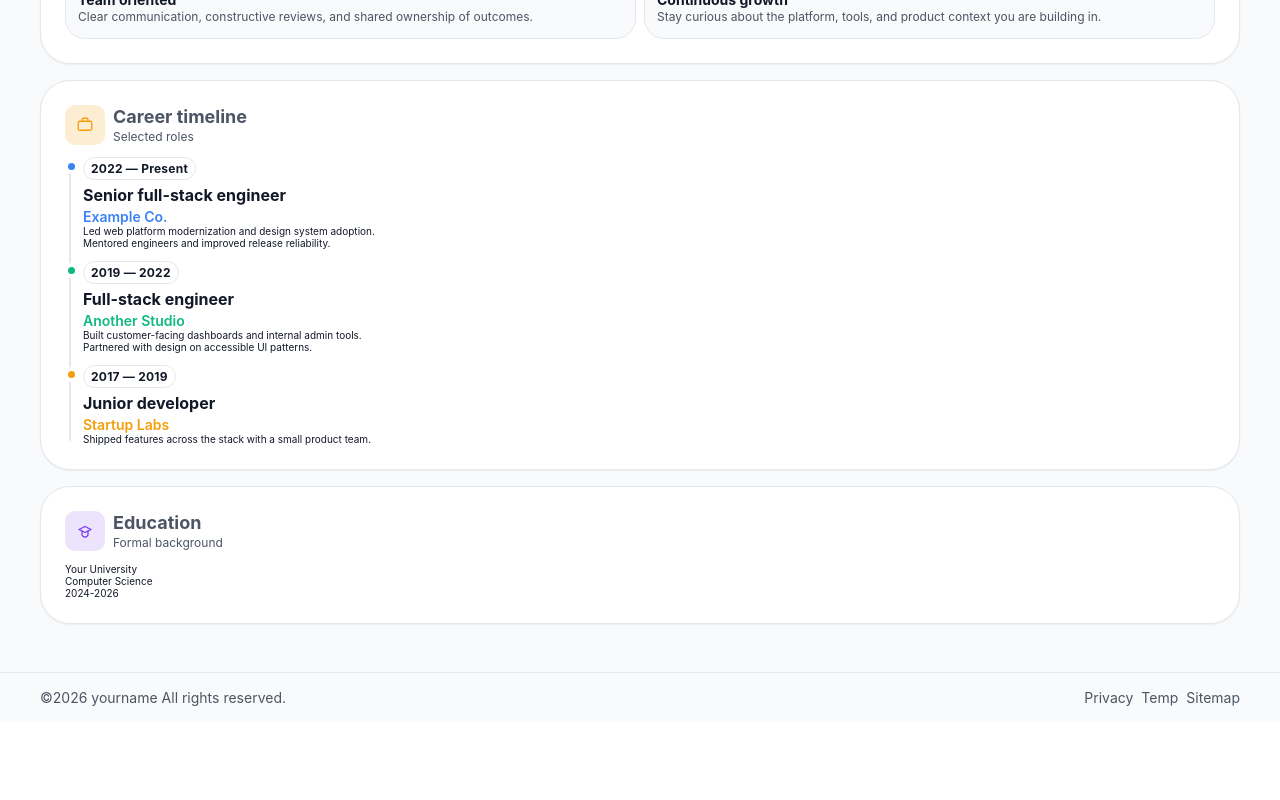
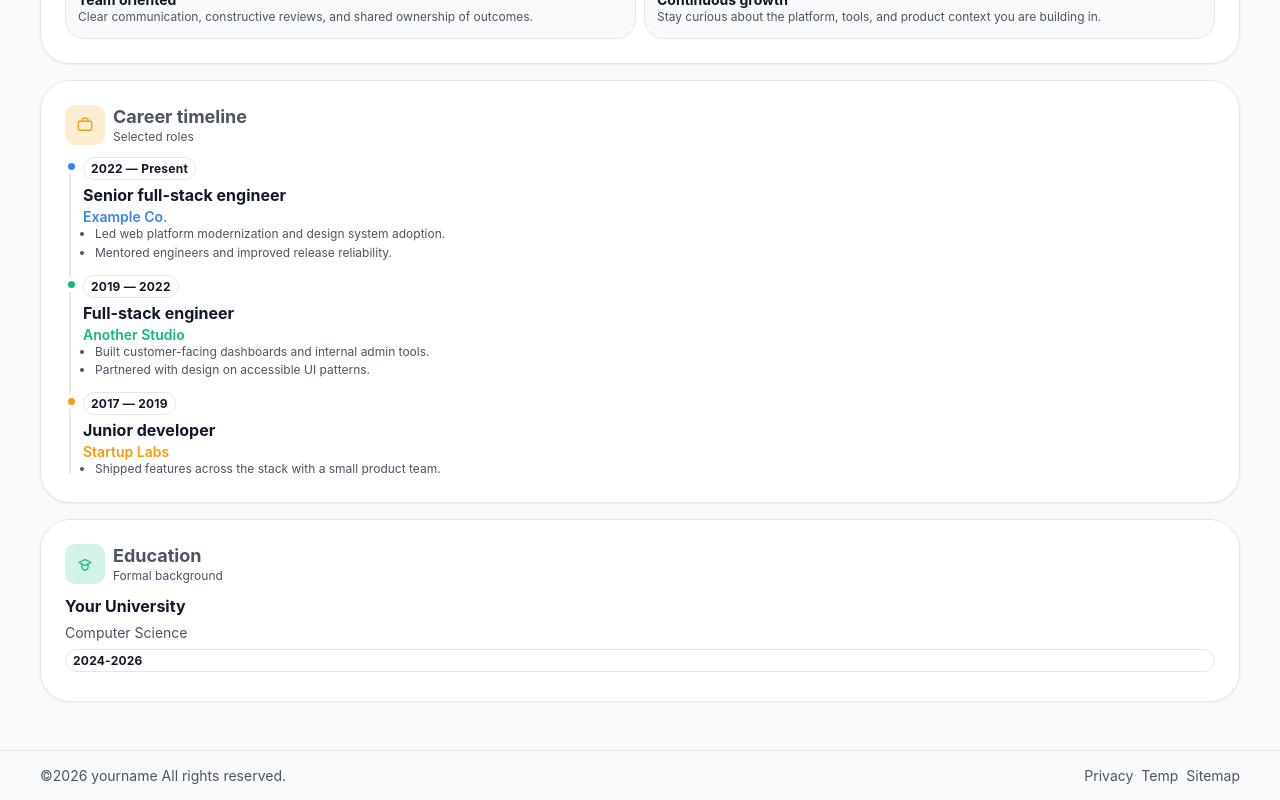
Before and after one commit to lsmxy4/Portfolio, a React (Vite) app: page /about in a window 1280 px wide. Shown: the part 968-1768 px from the top of the page. Before the commit the page ends 1690 px from the top, so only its background shows below. Built offline with nearby package versions, Linux system fonts and the light colour scheme; a web font is replaced by a local one.

Commit message:
About add animation

```diff
--- a/src/components/about/AboutCard.jsx
+++ b/src/components/about/AboutCard.jsx
@@ -1,10 +1,16 @@
 import React from 'react'
 import styles from '../../pages/about/About.module.scss'
+import { motion as Motion } from 'framer-motion'
+import { contentVariants, itemVariants, visualVariants } from '../../utils/aniValue'
 const AboutCard = ({ icons }) => {
   const IconUser = icons.user
 
   return (
-    <article
+    <Motion.article
+      variants={visualVariants}
+      initial="hidden"
+      whileInView="show"
+      viewport={{ amount: .3 }}
       aria-labelledby='about-card-title'
       className={styles.card}>
       <div className={styles.cardHeader}>
@@ -35,7 +41,7 @@ const AboutCard = ({ icons }) => {
         </p>
       </div>
 
-    </article>
+    </Motion.article>
   )
 }
 
--- a/src/components/about/AboutHero.jsx
+++ b/src/components/about/AboutHero.jsx
@@ -1,6 +1,7 @@
 import React from 'react'
 import styles from '../../pages/about/About.module.scss'
 import { motion as Motion } from 'framer-motion'
+import { contentVariants,itemVariants,visualVariants } from '../../utils/aniValue'
 const AboutHero = ({ icons}) => {
 
     const IconMail = icons.mail
@@ -8,21 +9,36 @@ const AboutHero = ({ icons}) => {
     const IconDownload = icons.download
     const IconGithub = icons.github
     return (
-        <Motion.section className={styles.hero} aria-labelledby='about-hero-heading'>
-            <div className={styles.heroContent}>
-                <span className={styles.badge}>
+        <section className={styles.hero} aria-labelledby='about-hero-heading'>
+            <Motion.div
+            className={styles.heroContent}
+            values={contentVariants}
+            initial = "hidden"
+            whileInView="show"
+            viewport={{amount:.3}}
+            >
+                <Motion.span
+                variants={itemVariants}
+                className={styles.badge}>
                     <span className={styles.badgeDot} aria-hidden />
                     Open to opportunities
-                </span>
+                </Motion.span>
                 <p className={styles.eyebrow}>Hello, I&apos;m</p>
-                <h1 id='about-hero-heading' className={styles.title}>
+                <Motion.h1
+                variants={itemVariants}
+                id='about-hero-heading'
+                className={styles.title}>
                     Your name
-                </h1>
-                <p className={styles.lead}>
+                </Motion.h1>
+                <Motion.p
+                variants={itemVariants}
+                className={styles.lead}>
                     Full-stack engineer focused on fast, accessible web experiences. I enjoy turning ambiguous product goals into
                     maintainable systems, clear UI, and measurable outcomes.
-                </p>
-                <div className={styles.metaRow}>
+                </Motion.p>
+                <Motion.div
+                variants={itemVariants}
+                className={styles.metaRow}>
                     <span className={styles.meta}>
                         <span className={styles.metaIcon}>
                             <IconMail />
@@ -36,8 +52,10 @@ const AboutHero = ({ icons}) => {
                         Remote
                     </span>
 
-                </div>
-                <div className={styles.ctaRow}>
+                </Motion.div>
+                <Motion.div
+                variants={itemVariants}
+                className={styles.ctaRow}>
                     <a href="#" className="btn btn__primary">
                         <IconDownload />
                         Download resume
@@ -46,9 +64,15 @@ const AboutHero = ({ icons}) => {
                         <IconGithub />
                         View Github
                     </a>
-                </div>
-            </div>
-            <div className={styles.heroVisual}>
+                </Motion.div>
+            </Motion.div>
+            <Motion.div
+            variants={itemVariants}
+            initial ="hidden"
+            whileInView="show"
+            transition={{delay:1}}
+            viewport={{once:true,amount:.3}}
+            className={styles.heroVisual}>
                 <div className={styles.profileCard}>
                     <div className={styles.profilePlaceholder}/>
                 </div>
@@ -58,8 +82,8 @@ const AboutHero = ({ icons}) => {
                     <span className={styles.statPill}>Freelance friendly</span>
 
                 </div>
-            </div>
-        </Motion.section>
+            </Motion.div>
+        </section>
     )
 }
 
--- a/src/components/about/AducationCard.jsx
+++ b/src/components/about/AducationCard.jsx
@@ -1,13 +1,20 @@
 import React from 'react'
 import styles from '../../pages/about/About.module.scss'
+import { motion as Motion } from 'framer-motion'
+import { articleVariants } from '../../utils/aniValue'
 const AducationCard = ({ icons }) => {
 
   const IconGraduation = icons.graduation
   return (
-    <article  aria-labelledby='edu-title'
-          className={styles.card}>
+    <Motion.article
+      variants={articleVariants}
+      initial="hidden"
+      whileInView="show"
+      viewport={{ amount: .3 }}
+      aria-labelledby='edu-title'
+      className={styles.card}>
       <div className={styles.cardHeader}>
-        <span className={styles.cardIcon}>
+        <span className={`${styles.eduIcon} ${styles.cardIcon}`}>
           <IconGraduation />
         </span>
         <div>
@@ -25,7 +32,7 @@ const AducationCard = ({ icons }) => {
         <p className={styles.eduDegree}>Computer Science</p>
         <p className={styles.eduBadge}>2024-2026</p>
       </div>
-    </article>
+    </Motion.article>
   )
 }
 
--- a/src/components/about/CareerTimeline.jsx
+++ b/src/components/about/CareerTimeline.jsx
@@ -1,9 +1,16 @@
 import React from 'react'
 import styles from '../../pages/about/About.module.scss'
+import { motion as Motion } from 'framer-motion'
+import { articleVariants } from '../../utils/aniValue'
+
 const CareerTimeline = ({ icons, timeline }) => {
   const IconBriefcase = icons.briefcase
   return (
-    <article
+    <Motion.article
+      variants={articleVariants}
+      initial="hidden"
+      whileInView="show"
+      viewport={{ amount: .3 }}
       aria-labelledby='timeline-title'
       className={styles.card}>
       <div className={styles.cardHeader}>
@@ -39,7 +46,7 @@ const CareerTimeline = ({ icons, timeline }) => {
         ))}
       </ul>
 
-    </article>
+    </Motion.article>
   )
 }
 
--- a/src/components/about/CoreValues.jsx
+++ b/src/components/about/CoreValues.jsx
@@ -1,11 +1,21 @@
 import React from 'react'
 import styles from '../../pages/about/About.module.scss'
+import { motion as Motion } from 'framer-motion'
+import { contentVariants, itemVariants, visualVariants } from '../../utils/aniValue'
 
 const CoreValues = ({ icons, coreValues }) => {
   const IconHeart = icons.heart
   return (
-    <article className={styles.card} aria-labelledby='values-title'>
-      <div className={styles.cardHeader}>
+    <Motion.article
+      className={styles.heroContent}
+      values={contentVariants}
+      initial="hidden"
+      whileInView="show"
+      viewport={{ amount: .3 }}
+      className={styles.card} aria-labelledby='values-title'>
+      <Motion.div
+        variants={itemVariants}
+        className={styles.cardHeader}>
         <span className={styles.cardIcon}>
           <IconHeart />
         </span>
@@ -18,13 +28,19 @@ const CoreValues = ({ icons, coreValues }) => {
 
           </p>
         </div>
-      </div>
-      <div className={styles.valuesGrid}>
+      </Motion.div>
+      <Motion.div
+        values={contentVariants}
+        initial="hidden"
+        whileInView="show"
+        viewport={{ amount: .3 }}
+        className={styles.valuesGrid}>
         {coreValues.map((item) => {
           const IconComponent = item.Icon
 
           return (
-            <div
+            <Motion.div
+             variants={visualVariants}
               className={styles.valueCard}
               key={item.title}>
               <div className={styles.valueIcon}>
@@ -32,12 +48,12 @@ const CoreValues = ({ icons, coreValues }) => {
               </div>
               <h3 className={styles.valueTitle}>{item.title}</h3>
               <p className={styles.valueDesc}>{item.desc}</p>
-            </div>
+            </Motion.div>
           )
 
         })}
-      </div>
-    </article>
+      </Motion.div>
+    </Motion.article>
   )
 }
 
--- a/src/components/hero/Hero.jsx
+++ b/src/components/hero/Hero.jsx
@@ -2,47 +2,7 @@ import React from 'react'
 import styles from './Hero.module.scss'
 import { motion as Motion, scale } from 'framer-motion'
 import Stats from '../stats/Stats'
-
-const contentVariants = {
-    hidden: {},
-    show: {
-        transition: {
-            staggerChildren: .15,
-            delayChildren: .3
-        }
-    }
-}
-const itemVariants = {
-    hidden: {
-        opacity: 0,
-        y: 24
-    },
-    show: {
-        opacity: 1,
-        y: 0,
-        transition: {
-            duration: .3,
-            ease: [.22, 1, .36, 1]
-        }
-    }
-}
-const visualVariants = {
-    hidden: {
-        opacity: 0,
-        y: 40,
-        scale: .96
-    },
-    show: {
-        opacity: 1,
-        y: 0,
-        scale: 1,
-        transition: {
-            duration: .7,
-            ease: [.22, 1, .36, 1],
-            delay: .5
-        }
-    }
-}
+import { contentVariants,itemVariants,visualVariants } from '../../utils/aniValue'
 
 const Hero = () => {
     return (
--- a/src/pages/about/About.module.scss
+++ b/src/pages/about/About.module.scss
@@ -209,6 +209,11 @@
     color: var(--color-primary)
 }
 
+.eduIcon {
+    background: color-mix(in srgb, var(--color-success) 18%, transparent);
+    color: var(--color-success);
+}
+
 .cardTitle {
     font-size: $font-size-lg;
     font-weight: 700;
@@ -333,18 +338,58 @@
     border: 1px solid var(--color-border);
     margin-bottom: .5rem;
 }
-.jobTitle{
+
+.jobTitle {
     margin-bottom: .3rem;
     font-size: $font-size-md;
     font-weight: 700;
     color: var(--color-text);
 }
+
 .company {
     font-weight: 600;
     font-size: $font-size-sm;
     color: var(--dot, var(--color-primary));
 }
+
 .timelineCardIcon {
     background: color-mix(in srgb, var(--color-warning) 18%, transparent);
     color: var(--color-warning);
 }
+
+.bullets {
+    list-style: disc;
+    padding-left: $space-2;
+    font-size: $font-size-xs;
+    line-height: 1.55;
+    color: var(--color-text-muted);
+}
+
+.eduRow {
+    display: flex;
+    flex-direction: column;
+    gap: $space-1;
+    justify-content: flex-start;
+}
+
+.eduSchool {
+    font-size: $font-size-md;
+    color: var(--color-text);
+    font-weight: 700;
+}
+
+.eduDegree {
+    font-size: $font-size-sm;
+    color: var(--color-text-muted);
+}
+
+.eduBadge {
+    display: inline-block;
+    padding: .3rem 0.7rem;
+    border-radius: $radius-full;
+    font-size: $font-size-xs;
+    font-weight: 700;
+    letter-spacing: 0.02em;
+    border: 1px solid var(--color-border);
+    margin-bottom: .5rem;
+}
--- /dev/null
+++ b/src/utils/aniValue.js
@@ -0,0 +1,58 @@
+export const contentVariants = {
+    hidden: {},
+    show: {
+        transition: {
+            staggerChildren: .15,
+            delayChildren: .3
+        }
+    }
+}
+export const itemVariants = {
+    hidden: {
+        opacity: 0,
+        y: 24
+    },
+    show: {
+        opacity: 1,
+        y: 0,
+        transition: {
+            duration: .3,
+            ease: [.22, 1, .36, 1]
+        }
+    }
+}
+export const visualVariants = {
+    hidden: {
+        opacity: 0,
+        y: 40,
+        scale: .96
+    },
+    show: {
+        opacity: 1,
+        y: 0,
+        scale: 1,
+        transition: {
+            duration: .7,
+            ease: [.22, 1, .36, 1],
+            delay: .5
+        }
+    }
+}
+
+export const articleVariants = {
+    hidden: {
+        opacity: 0,
+        y: 40,
+        scale: 0.96,
+    },
+    show: {
+        opacity: 1,
+        y: 0,
+        scale: 1,
+        transition: {
+            duration: 0.7,
+            ease: [0.22, 1, 0.36, 1],
+            delay: 0.5,
+        },
+    },
+}
```
Lines whose indentation alone changed are shown as unchanged.
